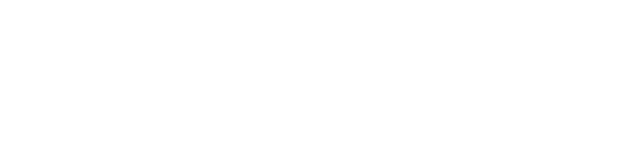
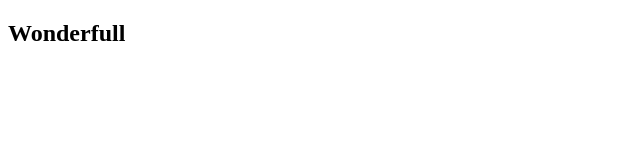
Before and after one commit to TeamHavk/project, a plain HTML site: page Pulse_step/src/index.html in a window 1280 px wide. Shown: the whole page, without its empty margins (0-640 px from the left). Drawn offline with Linux system fonts and the light colour scheme.

Commit message:
wonderfull

```diff
--- a/Pulse_step/src/index.html
+++ b/Pulse_step/src/index.html
@@ -1,10 +1,11 @@
 <!DOCTYPE html>
 <html lang="en">
 <head>
-    <meta charset="UTF-8">
-    <meta http-equiv="X-UA-Compatible" content="IE=edge">
-    <meta name="viewport" content="width=device-width, initial-scale=1.0">
-    <title>Hello</title>
+	<meta charset="UTF-8">
+	<meta http-equiv="X-UA-Compatible" content="IE=edge">
+	<meta name="viewport" content="width=device-width, initial-scale=1.0">
+	<title>Hello</title>
+	<h2>Wonderfull</h2>
 </head>
 <body>
 
```
